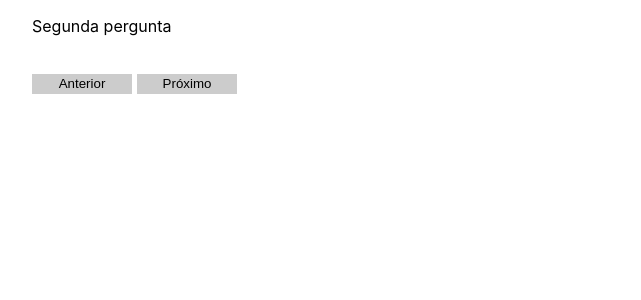
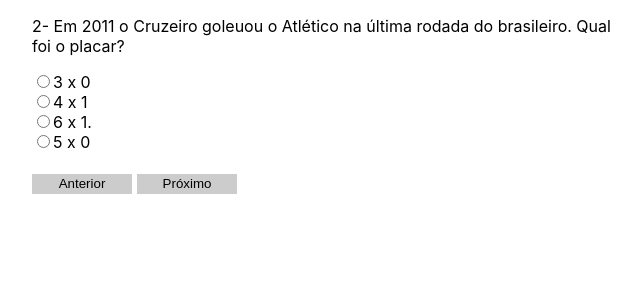
Before and after one commit to afraniocosta/react, a React (Create React App) app: page / in a window 1280 px wide. Both pictures are taken after a click on the button "Próximo". Shown: the top 300 px of the page, without its empty margins (308-949 px from the left). Built offline with nearby package versions, Linux system fonts and the light colour scheme.

Commit message:
evolução do componente radio

```diff
--- a/src/components/Quiz/InputRadio.js
+++ b/src/components/Quiz/InputRadio.js
@@ -6,6 +6,7 @@
   return (
     <>
       <input type='radio' name={props.name} value={props.value}/>
+      {console.log(props.value)}
     </>
   )
 }
--- a/src/components/Quiz/Quiz.js
+++ b/src/components/Quiz/Quiz.js
@@ -4,7 +4,7 @@
 
 function Quiz(){
   const [currentStep, setCurrentStep] = useState(0)
-  const [score, setScore] = useState(0)
+  //const [score, setScore] = useState(0)
 
   function handleNextStep () {
     // if(answer === true) {
@@ -24,8 +24,8 @@
         <div className='content'>
           <StepsHandler currentStep={currentStep} setCurrentStep={setCurrentStep}/>
           <div className='mt-15 botoes'>
-            {currentStep != 0 ? <button className='button' onClick={handlePreviousStep}>Anterior</button>: ''}
-            {currentStep != 2 ? <button className='button' onClick={handleNextStep}>Próximo</button> : ''}
+            {currentStep !== 0 ? <button className='button' onClick={handlePreviousStep}>Anterior</button>: ''}
+            {currentStep !== 9 ? <button className='button' onClick={handleNextStep}>Próximo</button> : ''}
           </div>
         </div>
       </div>
--- a/src/components/Quiz/StepsHandler.js
+++ b/src/components/Quiz/StepsHandler.js
@@ -1,9 +1,13 @@
-import React, { useState } from 'react'
+import React, {useState, useEffect} from 'react'
 import InputRadio from './InputRadio'
 //import Quiz from './Quiz.js'
 
 function StepsHandler ({currentStep}) {
-const [check, setCheck] = useState('')
+  const [check, setCheck] = useState('false');
+
+    function handleChange(evt) {
+      setCheck(console.log(evt.target.value))
+    }
 
   let content = ''
   switch (currentStep) {
@@ -11,19 +15,69 @@
       content =
         <>
           <p>1- Em que ano o Cruzeiro conquistou o bi campeonato da Libertadores?</p>
-          <InputRadio type='radio' />
-          {/* <input type='radio' value={option1} checked={setCheck.selectedOption === 'option1'}/> */}
+          <label><InputRadio name="libertadores" value="2017" checked={check} onChange={handleChange} />2017 nos penaltes.</label>
+          <label><InputRadio name="libertadores" value="1997" checked={check} onChange={handleChange} />1997 com gol de Elivelton.</label>
+          <label><InputRadio name="libertadores" value="1996" checked={check} onChange={handleChange} />1996 com um empate de 0 a 0.</label>
+          <label><InputRadio name="libertadores" value="1993" checked={check} onChange={handleChange} />1993 com gol nos acréscimos.</label>
         </>
       break
     case 1:
       content =
         <>
-         <p>Segunda pergunta</p>
+          <p>2- Em 2011 o Cruzeiro goleuou o Atlético na última rodada do brasileiro. Qual foi o placar?</p>
+          <label><InputRadio name="goleada" value="3x0" />3 x 0</label>
+          <label><InputRadio name="goleada" value="4x1" />4 x 1</label>
+          <label><InputRadio name="goleada" value="6x1" />6 x 1.</label>
+          <label><InputRadio name="goleada" value="5x0" />5 x 0</label>
         </>
       break
     case 2:
       content =
-      <p>Terceira pergunta</p>
+        <>
+          <p>3- De quem foi o gol da vitória do Cruzeiro no jogo Cruzeiro x Vasco em 2019?</p>
+        </>
+      break
+    case 3:
+        content =
+        <>
+          <p>4- Em 2003 o Cruzeiro conquistou a Tríplice Coroa. Quais foram os títulos?</p>
+        </>
+      break
+    case 4:
+        content =
+        <>
+          <p>5- De quem foi o gol da vitória do Cruzeiro no jogo Cruzeiro x Vasco em 2019?</p>
+        </>
+      break
+    case 5:
+        content =
+        <>
+          <p>6- Em 2003 o Cruzeiro conquistou a Tríplice Coroa. Quais foram os títulos?</p>
+        </>
+      break
+    case 6:
+        content =
+        <>
+          <p>7- Em 2003 o Cruzeiro conquistou a Tríplice Coroa. Quais foram os títulos?</p>
+        </>
+      break
+    case 7:
+      content =
+      <>
+        <p>8- Em 2003 o Cruzeiro conquistou a Tríplice Coroa. Quais foram os títulos?</p>
+      </>
+      break
+    case 8:
+        content =
+        <>
+          <p>9- Em 2003 o Cruzeiro conquistou a Tríplice Coroa. Quais foram os títulos?</p>
+        </>
+      break
+    case 9:
+        content =
+        <>
+          <p>10- Em 2003 o Cruzeiro conquistou a Tríplice Coroa. Quais foram os títulos?</p>
+        </>
   }
     return content
 }
```
Also changed, not shown: src/components/AppAlternativo.js (renamed from src/AppAlternativo.js), src/components/InvestmentsTab.js (renamed from src/InvestmentsTab.js), src/components/MovingButton.js (renamed from src/MovingButton.js), src/components/investmentsTab.json (renamed from src/investmentsTab.json).
